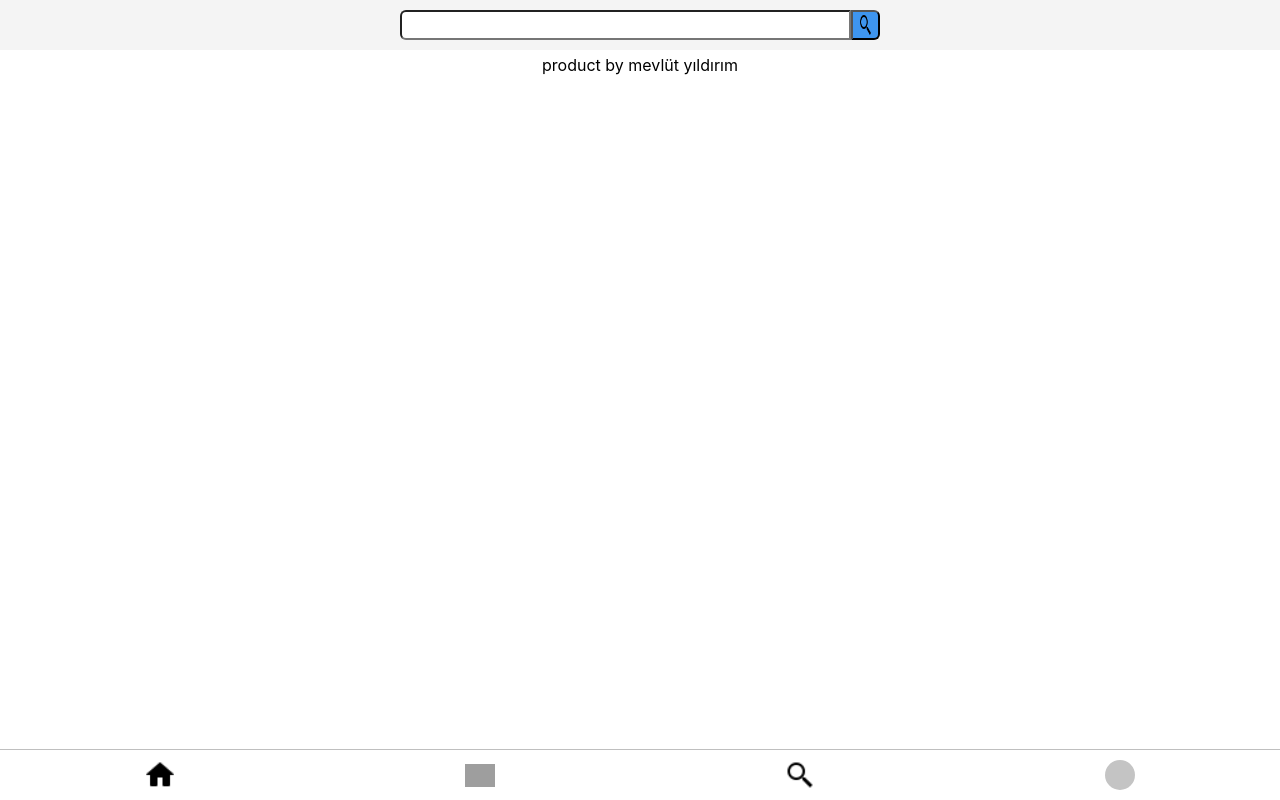
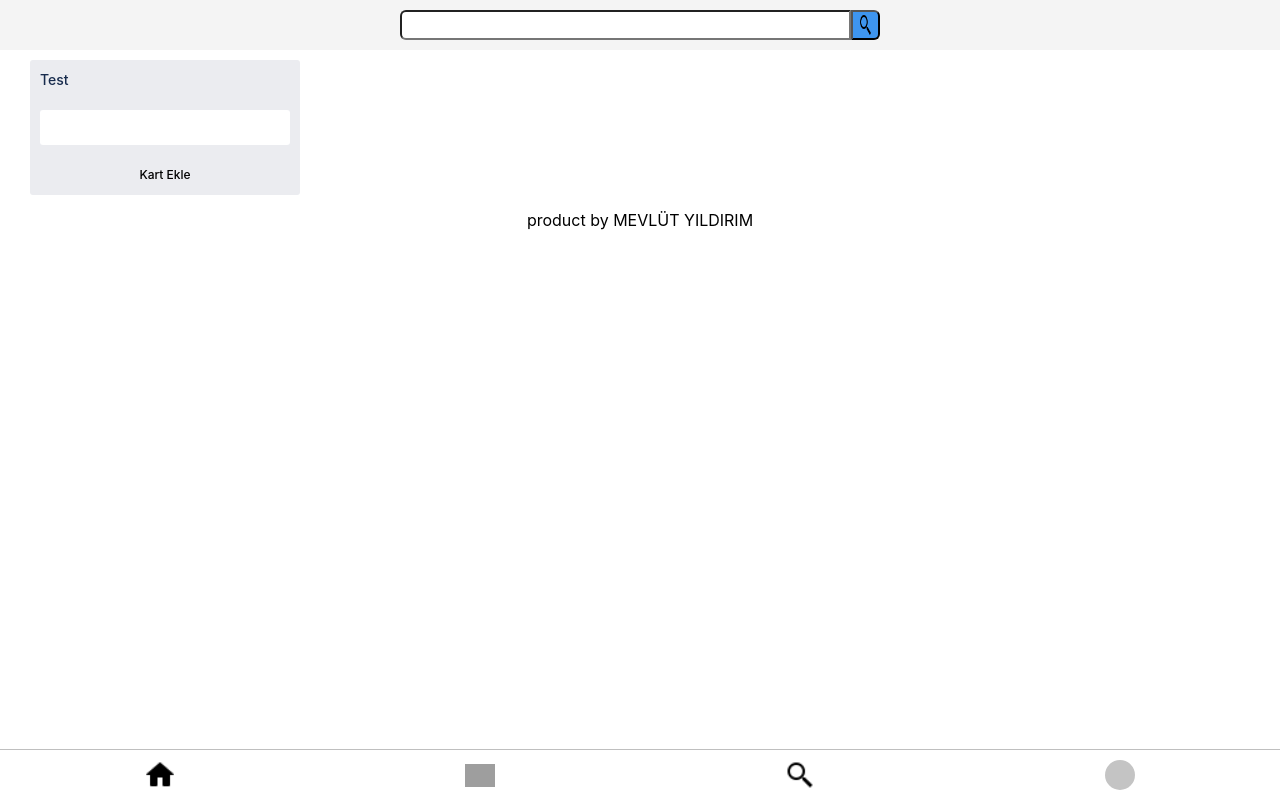
Before and after one commit to Mevlutyildirim/task-manager, a React (Create React App) app: page /task in a window 1280 px wide. Built offline with nearby package versions, Linux system fonts and the light colour scheme; grey boxes are pictures that could not be loaded.

Commit message:
tasks has been added

```diff
--- a/src/App.js
+++ b/src/App.js
@@ -8,7 +8,7 @@ import Footer from './components/footer';
 const SignUpScreen = React.lazy(()=> import("./screens/signUpScreen"));
 const SignInScreen = React.lazy(()=> import("./screens/signInScreen"));
 const HomeScreen = React.lazy(()=> import("./screens/homeScreen"));
-
+const TaskScreen = React.lazy(()=> import("./screens/taskScreen"));
 
 function Main() {
   return (
@@ -17,6 +17,7 @@ function Main() {
       <Route path="/signup" component={SignUpScreen} />
       <Route path="/signin" component={SignInScreen} />
       <Route exact path="/" component={HomeScreen}/>
+      <Route path="/task" component={TaskScreen}/>
     </Switch>
     </Suspense>
   );
--- a/src/components/footer.jsx
+++ b/src/components/footer.jsx
@@ -4,7 +4,7 @@ import styled from "styled-components";
 function footer() {
   return (
     <FooterWrapper>
-      <span>product by mevlüt yıldırım</span>
+      <span>product by MEVLÜT YILDIRIM</span>
     </FooterWrapper>
   );
 }
--- /dev/null
+++ b/src/components/task.jsx
@@ -0,0 +1,67 @@
+import React from "react";
+import styled from "styled-components";
+
+function Task() {
+  return (
+    <List>
+      <TitleContainer>
+        <Title>Test</Title>
+      </TitleContainer>
+      <CardBody>
+        <Item></Item>
+      </CardBody>
+      <AddCard>Kart Ekle</AddCard>
+    </List>
+  );
+}
+
+const List = styled.div`
+  width: 270px;
+  min-height: 80px;
+  background: #ebecf0;
+  border-radius: 3px;
+  margin: 10px 30px;
+`;
+
+const TitleContainer = styled.div`
+  width: 270px;
+  height: 40px;
+  background: transparent;
+  border-radius: 3px 3px 0 0;
+  display: flex;
+  align-items: center;
+  justify-content: flex-start;
+  padding-left: 10px;
+`;
+
+const Title = styled.span`
+  font-size: 14px;
+  color: #172b4d;
+  font-weight: 500;
+`;
+
+const CardBody = styled.div`
+
+display: flex;
+flex-direction: column;
+padding: 10px;
+align-items: stretch;
+`;
+
+const Item = styled.div`
+ min-height: 35px;
+ background: #fff;
+ border-radius: 3px;
+`;
+
+const AddCard = styled.button`
+  width: 270px;
+  height: 40px;
+  background: transparent;
+  border-radius: 0 0 3px 3px;
+  border: none;
+  font-size: 12px;
+  font-weight: 500;
+`;
+
+export default Task;
--- a/src/screens/taskScreen.jsx
+++ b/src/screens/taskScreen.jsx
@@ -0,0 +1,13 @@
+import React from 'react';
+import Task from '../components/task';
+
+function TaskScreen(){
+
+  return(
+    <React.Fragment>
+      <Task/>
+    </React.Fragment>
+  )
+}
+
+export default TaskScreen;
```
Also changed, not shown: 3 other files (tests, documents, lock files or other folders).
